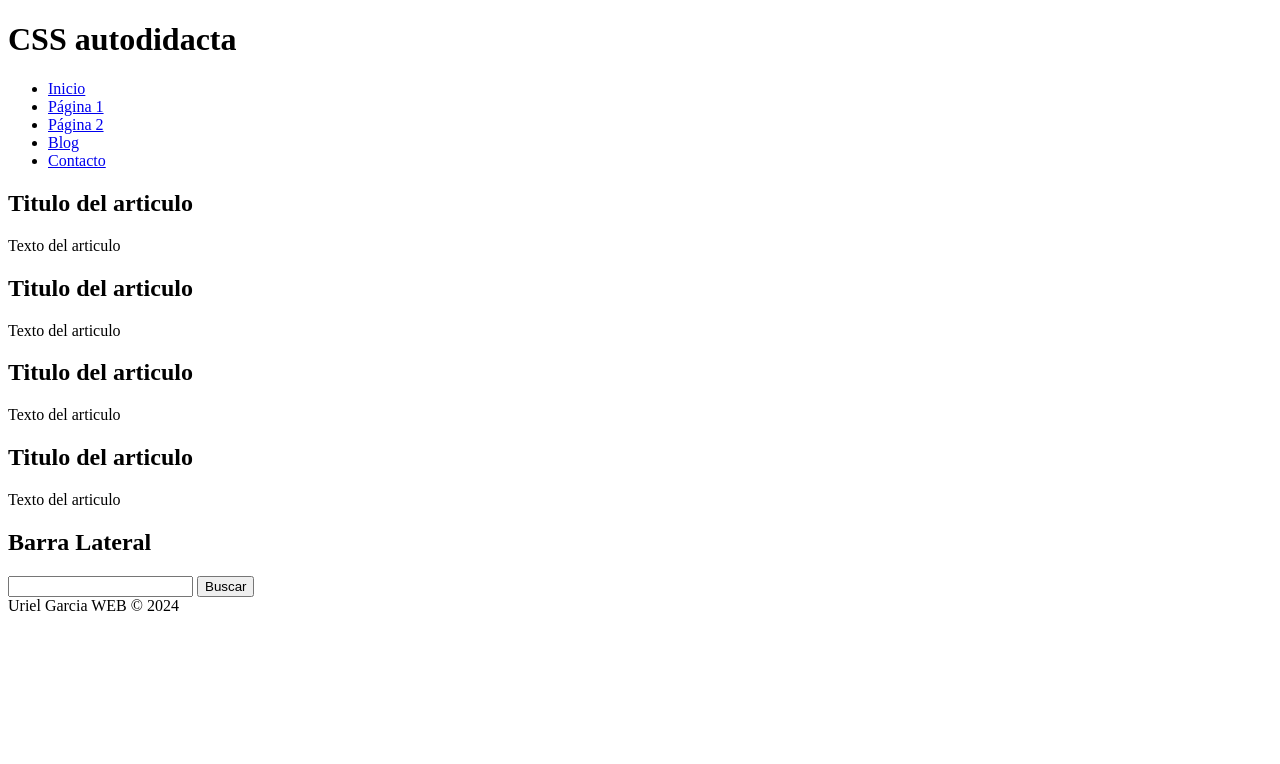
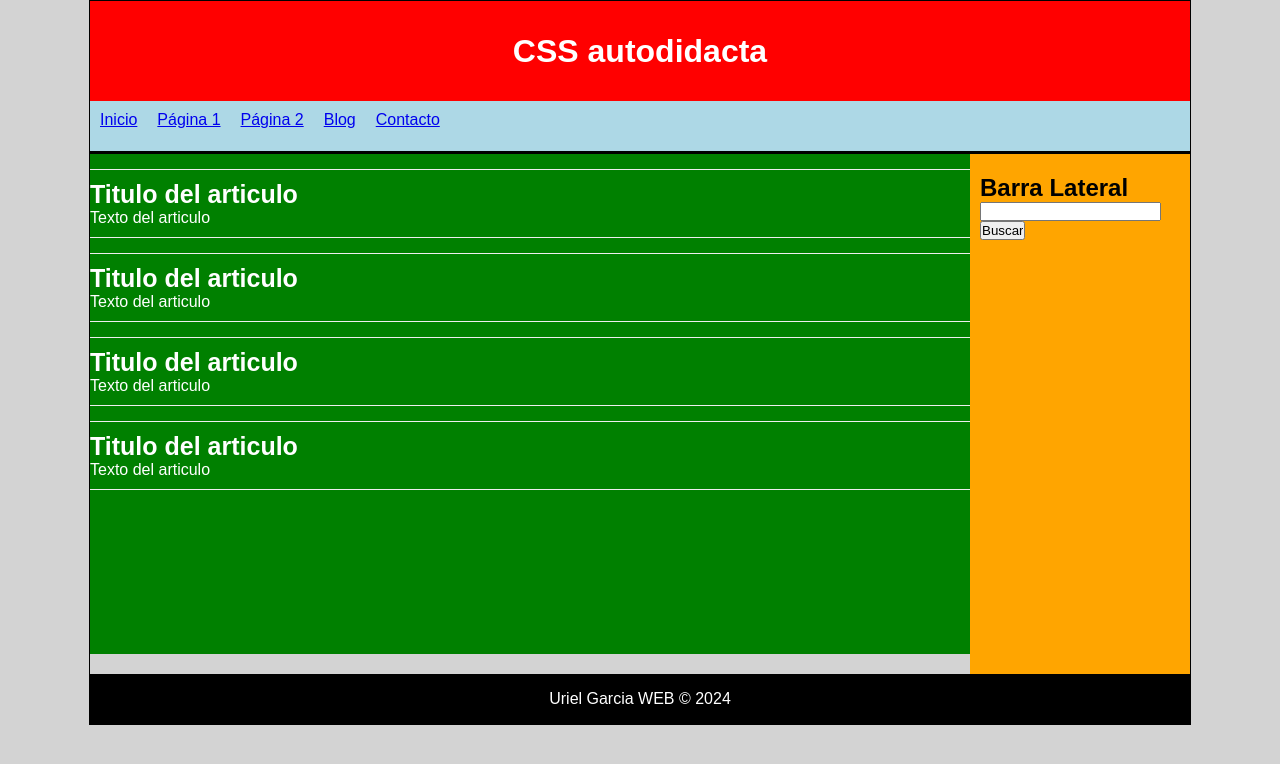
Before and after one commit to ugarciarios/Aprendiendo-CSS, a plain HTML site: page index.html in a window 1280 px wide. Drawn offline with Linux system fonts and the light colour scheme.

Commit message:
Se agregaron respectivos enlaces y modificaciones en el html

```diff
--- a/index.html
+++ b/index.html
@@ -4,16 +4,36 @@
     <meta charset="UTF-8">
     <meta name="viewport" content="width=device-width, initial-scale=1.0">
     <title>Practicando CSS</title> <!--Cabecera-->
+    <link rel="stylesheet" href="estilos.css"> <!--Enlace entre index.html y estilos.css-->
+
+    <!--Etiqueta para codificar css, agregar background, estilos o color de la pagina-->
+    <!--Body: selector de etiqueta, #container: selector de ID, .article: selector de clase-->
+
+    <!--<style>
+        body{
+
+        }
+        #container{
+
+        }
+
+        .article{
+
+        }
+
+    </style>-->
+
+
 </head>
 <body>
 
     <div id = "container"> <!--Menu-->
 
         <header>
-            <h1>CSS autodidacta</h1>
+            <h1>CSS autodidacta</h1> <!--Cabecera sitio web-->
         </header>
 
-        <nav>
+        <nav> <!--Definir menu o barra de navegacion-->
             <ul>
                 <li>
                     <a href="index.html">
@@ -47,6 +67,7 @@
             </ul>
         </nav>
 
+        <div class="clearfix"></div> <!--Para que los elementos de abajo no se suban hacia arriba-->
         <section id = "content"> <!--Contenido-->
 
             <article class="article">
@@ -78,6 +99,8 @@
           </form>
         </aside>
 
+        <div class="clearfix"></div> <!--Para que los elementos de abajo no se suban hacia arriba-->
+
         <footer> <!--Pie de pagina-->
             Uriel Garcia WEB &copy; 2024
         </footer>
```
